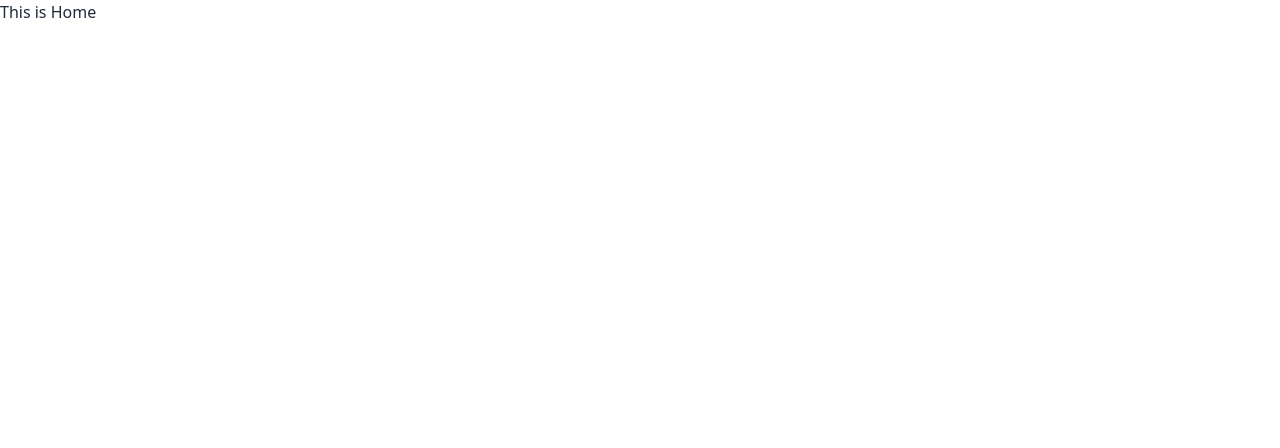
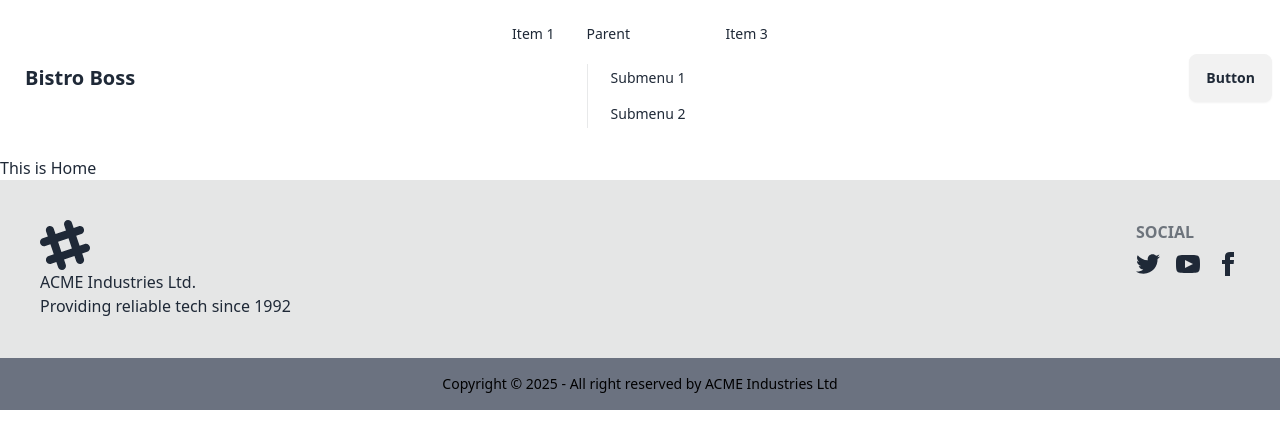
Before and after one commit to dev-masudRana/bistro-boss-restaurant, a React (Vite) app: page / in a window 1280 px wide. Shown: the top 448 px of the page. Built offline with nearby package versions, Linux system fonts and the light colour scheme.

Commit message:
added navbar and footer

```diff
--- a/src/Layout/Main.jsx
+++ b/src/Layout/Main.jsx
@@ -1,9 +1,13 @@
 import { Outlet } from "react-router-dom";
+import Footer from "../pages/Shared/Footer/Footer";
+import Navbar from "../pages/Shared/Navbar/Navbar";
 
 const Main = () => {
   return (
     <div>
+      <Navbar></Navbar>
       <Outlet></Outlet>
+      <Footer></Footer>
     </div>
   );
 };
--- a/src/main.jsx
+++ b/src/main.jsx
@@ -6,6 +6,8 @@ import { router } from "./Routes/Routes";
 
 createRoot(document.getElementById("root")).render(
   <StrictMode>
-    <RouterProvider router={router} />
+    <div className="max-w-screen-xl">
+      <RouterProvider router={router} />
+    </div>
   </StrictMode>
 );
--- /dev/null
+++ b/src/pages/Shared/Footer/Footer.jsx
@@ -0,0 +1,74 @@
+const Footer = () => {
+  return (
+    <footer className="bg-base-300">
+      <div className="flex justify-between p-10">
+        <aside>
+          <svg
+            width="50"
+            height="50"
+            viewBox="0 0 24 24"
+            xmlns="http://www.w3.org/2000/svg"
+            fillRule="evenodd"
+            clipRule="evenodd"
+            className="fill-current"
+          >
+            <path d="M22.672 15.226l-2.432.811.841 2.515c.33 1.019-.209 2.127-1.23 2.456-1.15.325-2.148-.321-2.463-1.226l-.84-2.518-5.013 1.677.84 2.517c.391 1.203-.434 2.542-1.831 2.542-.88 0-1.601-.564-1.86-1.314l-.842-2.516-2.431.809c-1.135.328-2.145-.317-2.463-1.229-.329-1.018.211-2.127 1.231-2.456l2.432-.809-1.621-4.823-2.432.808c-1.355.384-2.558-.59-2.558-1.839 0-.817.509-1.582 1.327-1.846l2.433-.809-.842-2.515c-.33-1.02.211-2.129 1.232-2.458 1.02-.329 2.13.209 2.461 1.229l.842 2.515 5.011-1.677-.839-2.517c-.403-1.238.484-2.553 1.843-2.553.819 0 1.585.509 1.85 1.326l.841 2.517 2.431-.81c1.02-.33 2.131.211 2.461 1.229.332 1.018-.21 2.126-1.23 2.456l-2.433.809 1.622 4.823 2.433-.809c1.242-.401 2.557.484 2.557 1.838 0 .819-.51 1.583-1.328 1.847m-8.992-6.428l-5.01 1.675 1.619 4.828 5.011-1.674-1.62-4.829z"></path>
+          </svg>
+          <p>
+            ACME Industries Ltd.
+            <br />
+            Providing reliable tech since 1992
+          </p>
+        </aside>
+        <nav>
+          <h6 className="footer-title">Social</h6>
+          <div className="grid grid-flow-col gap-4">
+            <a>
+              <svg
+                xmlns="http://www.w3.org/2000/svg"
+                width="24"
+                height="24"
+                viewBox="0 0 24 24"
+                className="fill-current"
+              >
+                <path d="M24 4.557c-.883.392-1.832.656-2.828.775 1.017-.609 1.798-1.574 2.165-2.724-.951.564-2.005.974-3.127 1.195-.897-.957-2.178-1.555-3.594-1.555-3.179 0-5.515 2.966-4.797 6.045-4.091-.205-7.719-2.165-10.148-5.144-1.29 2.213-.669 5.108 1.523 6.574-.806-.026-1.566-.247-2.229-.616-.054 2.281 1.581 4.415 3.949 4.89-.693.188-1.452.232-2.224.084.626 1.956 2.444 3.379 4.6 3.419-2.07 1.623-4.678 2.348-7.29 2.04 2.179 1.397 4.768 2.212 7.548 2.212 9.142 0 14.307-7.721 13.995-14.646.962-.695 1.797-1.562 2.457-2.549z"></path>
+              </svg>
+            </a>
+            <a>
+              <svg
+                xmlns="http://www.w3.org/2000/svg"
+                width="24"
+                height="24"
+                viewBox="0 0 24 24"
+                className="fill-current"
+              >
+                <path d="M19.615 3.184c-3.604-.246-11.631-.245-15.23 0-3.897.266-4.356 2.62-4.385 8.816.029 6.185.484 8.549 4.385 8.816 3.6.245 11.626.246 15.23 0 3.897-.266 4.356-2.62 4.385-8.816-.029-6.185-.484-8.549-4.385-8.816zm-10.615 12.816v-8l8 3.993-8 4.007z"></path>
+              </svg>
+            </a>
+            <a>
+              <svg
+                xmlns="http://www.w3.org/2000/svg"
+                width="24"
+                height="24"
+                viewBox="0 0 24 24"
+                className="fill-current"
+              >
+                <path d="M9 8h-3v4h3v12h5v-12h3.642l.358-4h-4v-1.667c0-.955.192-1.333 1.115-1.333h2.885v-5h-3.808c-3.596 0-5.192 1.583-5.192 4.615v3.385z"></path>
+              </svg>
+            </a>
+          </div>
+        </nav>
+      </div>
+      <div className="footer footer-center bg-gray-500 text-black p-4">
+        <aside>
+          <p>
+            Copyright © {new Date().getFullYear()} - All right reserved by ACME
+            Industries Ltd
+          </p>
+        </aside>
+      </div>
+    </footer>
+  );
+};
+
+export default Footer;
--- /dev/null
+++ b/src/pages/Shared/Navbar/Navbar.jsx
@@ -0,0 +1,64 @@
+const Navbar = () => {
+  const navLinks = (
+    <>
+      <li>
+        <a>Item 1</a>
+      </li>
+      <li>
+        <a>Parent</a>
+        <ul className="p-2">
+          <li>
+            <a>Submenu 1</a>
+          </li>
+          <li>
+            <a>Submenu 2</a>
+          </li>
+        </ul>
+      </li>
+      <li>
+        <a>Item 3</a>
+      </li>
+    </>
+  );
+  return (
+    <>
+      <div className="navbar bg-base-100">
+        <div className="navbar-start">
+          <div className="dropdown">
+            <div tabIndex={0} role="button" className="btn btn-ghost lg:hidden">
+              <svg
+                xmlns="http://www.w3.org/2000/svg"
+                className="h-5 w-5"
+                fill="none"
+                viewBox="0 0 24 24"
+                stroke="currentColor"
+              >
+                <path
+                  strokeLinecap="round"
+                  strokeLinejoin="round"
+                  strokeWidth="2"
+                  d="M4 6h16M4 12h8m-8 6h16"
+                />
+              </svg>
+            </div>
+            <ul
+              tabIndex={0}
+              className="menu menu-sm dropdown-content bg-base-100 rounded-box z-[1] mt-3 w-52 p-2 shadow"
+            >
+              {navLinks}
+            </ul>
+          </div>
+          <a className="btn btn-ghost text-xl">Bistro Boss</a>
+        </div>
+        <div className="navbar-center hidden lg:flex">
+          <ul className="menu menu-horizontal px-1">{navLinks}</ul>
+        </div>
+        <div className="navbar-end">
+          <a className="btn">Button</a>
+        </div>
+      </div>
+    </>
+  );
+};
+
+export default Navbar;
```
